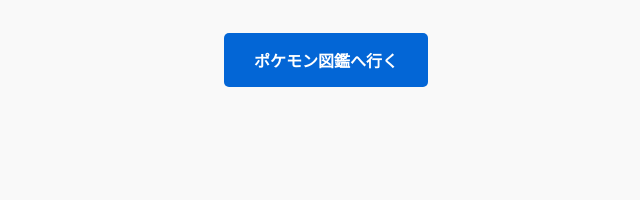
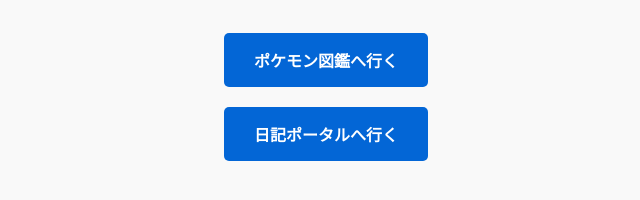
Before and after one commit to naru08-creator/naru08-creator.github.io, a plain HTML site: page index.html in a window 1280 px wide. Shown: the part 186-386 px from the top of the page, without its empty margins (314-954 px from the left). Drawn offline with Linux system fonts and the light colour scheme.

Commit message:
Update index.html

```diff
--- a/index.html
+++ b/index.html
@@ -39,6 +39,8 @@
         <h1>ようこそ！</h1>
         <p>作成したコンテンツへの入口です。</p>
         <a class="link-box" href="/naru-pokopia-zukan/">ポケモン図鑑へ行く</a>
+        <br>
+        <a class="link-box" href="/narunikki_portal/">日記ポータルへ行く</a>
     </div>
 </body>
 </html>
```
